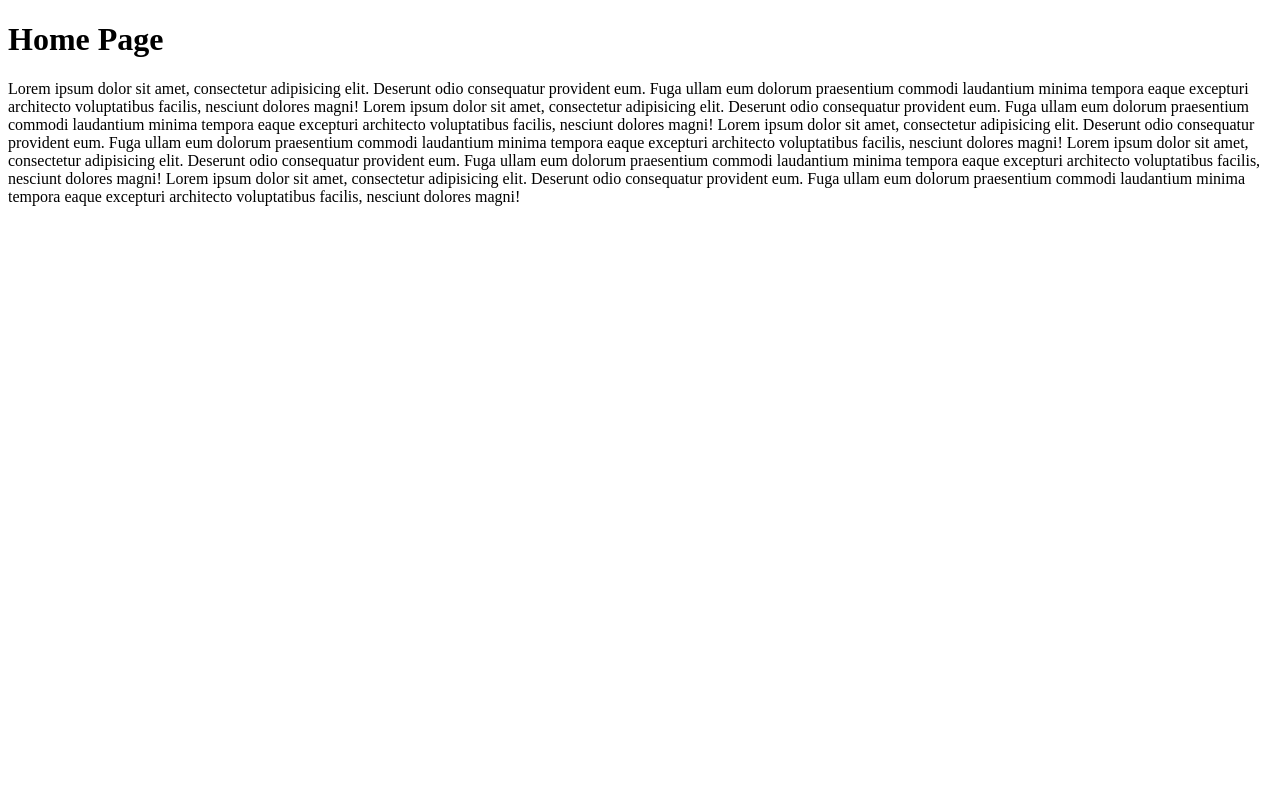
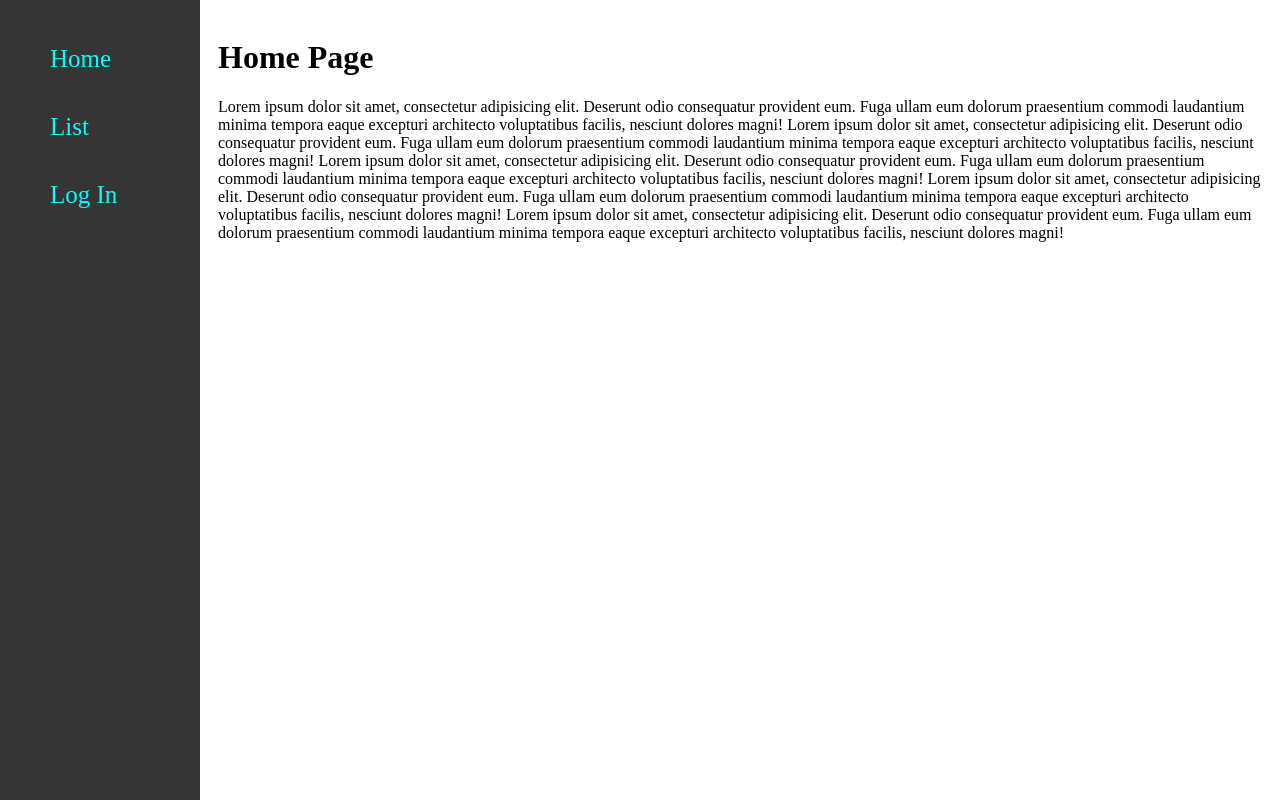
Before and after one commit to zzobaer09/django_own, a Django app: page / in a window 1280 px wide. Run offline with Django 4.2, Linux system fonts and the light colour scheme.

Commit message:
nice css added

```diff
--- a/first_project/app/templates/app/base.html
+++ b/first_project/app/templates/app/base.html
@@ -1,12 +1,48 @@
 <!DOCTYPE html>
 <html lang="en">
 <head>
+    <style type="text/css">
+        #navbar{
+            background-color: rgb(53, 53, 53);
+            position: fixed;
+            width: 200px;
+            height: 100%;
+            top: 0;
+            left: 0;
+            overflow: hidden;
+            font-size: 25px;
+        }
+        #navbar li{
+            list-style: none;
+            padding: 20px 10px;
+        }
+        #navbar li a{
+            display: block;
+            text-decoration: none;
+            color: aqua;
+        }
+        #navbar li a:hover{
+            color: rgb(238, 255, 0);
+        }
+        #content{
+            margin-left: 200px;
+            padding: 10px;
+        }
+    </style>
+
     <meta charset="UTF-8">
     <meta http-equiv="X-UA-Compatible" content="IE=edge">
     <meta name="viewport" content="width=device-width, initial-scale=1.0">
     <title> {% block titel %} Document {% endblock %} </title>
 </head>
 <body>
+    <div id="navbar">
+        <ul>
+            <li><a href="/">Home</a></li>
+            <li><a href="/list">List</a></li>
+            <li><a href="/log_in">Log In</a></li>
+        </ul>
+    </div>
     <div id="content">
         <h1>
             {% block h1 %} {% endblock %}
```
